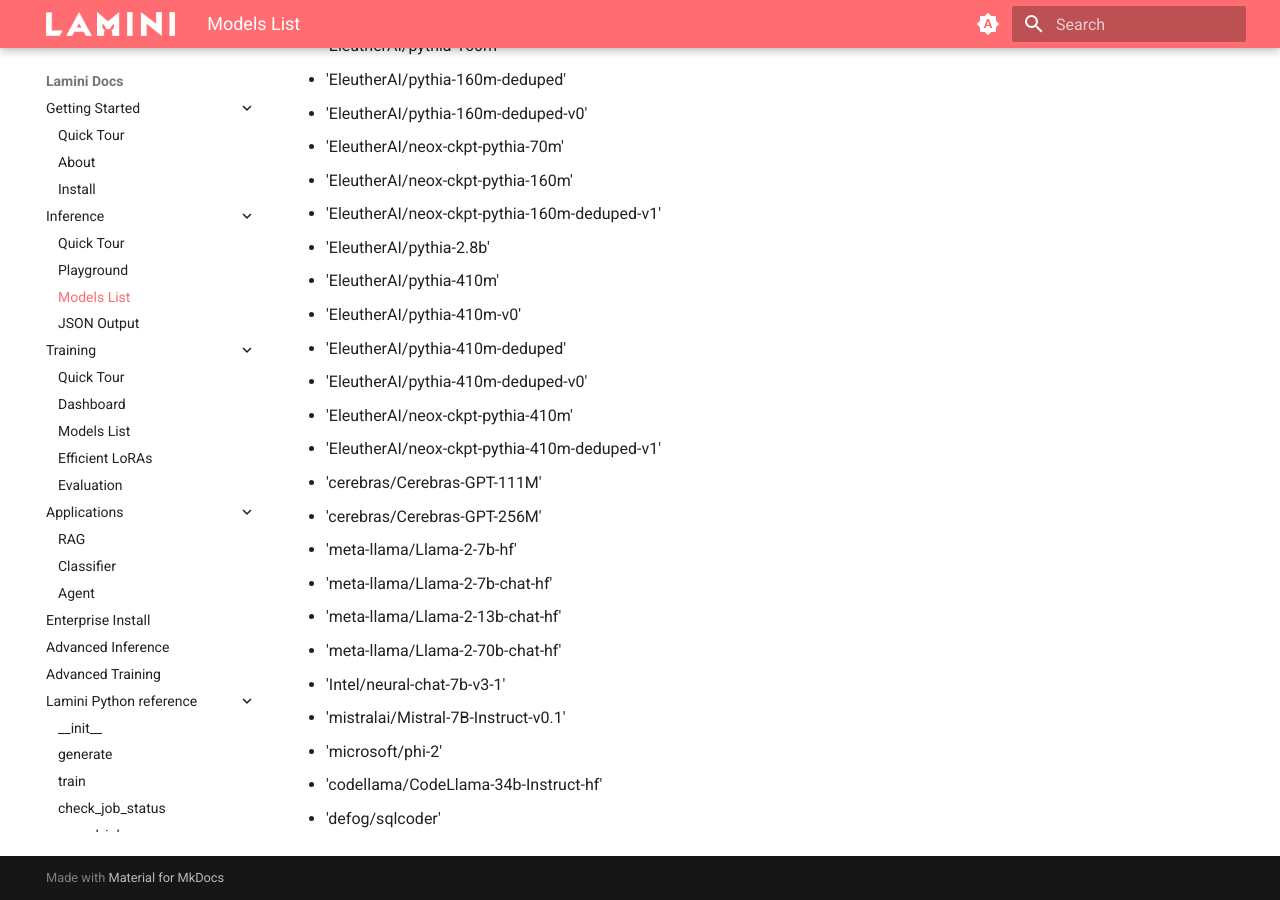
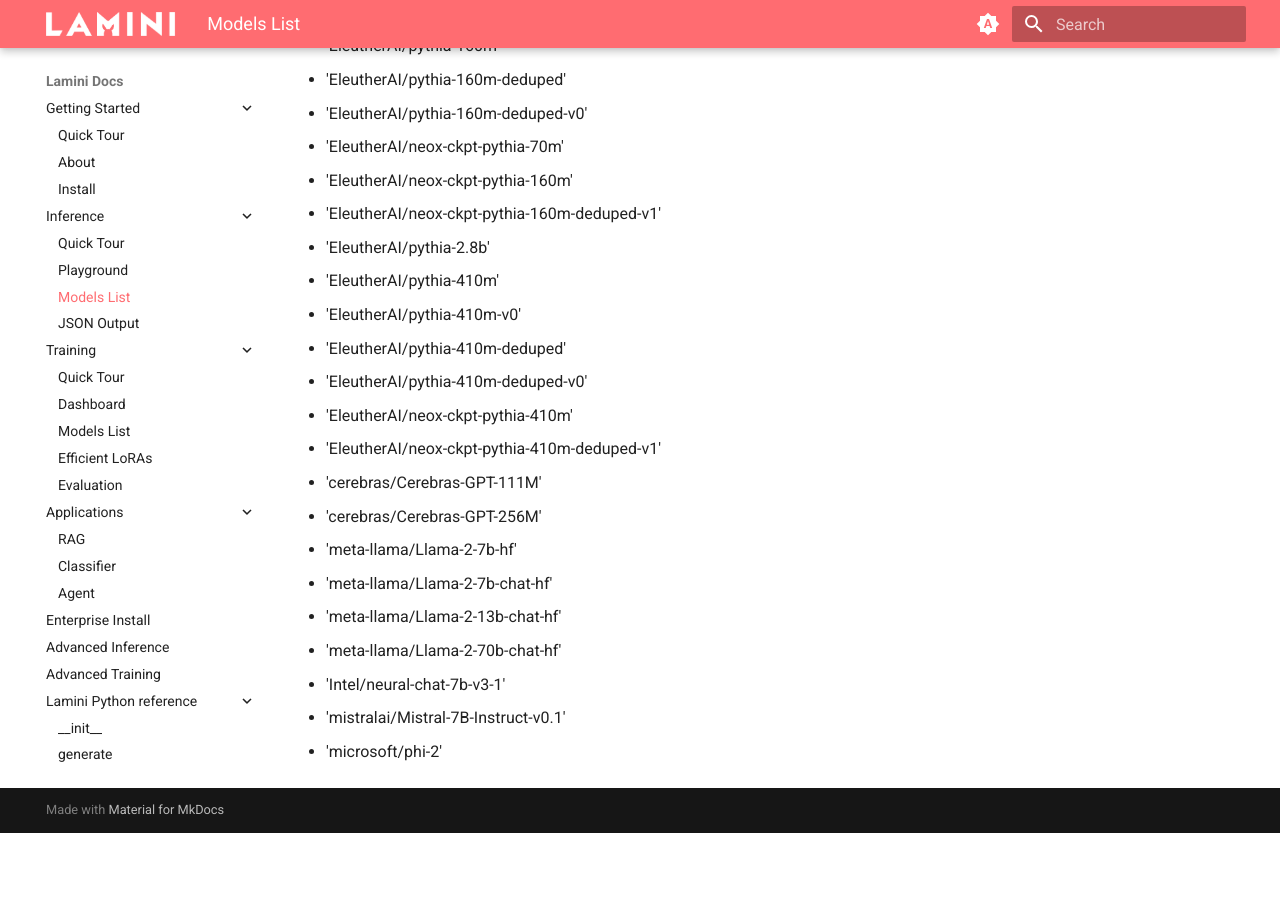
Before and after one commit to lamini-ai/lamini-ai.github.io, an MkDocs documentation site: the page built from docs/inference/models_list.md, in a window 1280 px wide and 900 px high, scrolled down 583 px. Built offline with MkDocs 1.6.1 and Material for MkDocs 9.7.7, drawn with Linux system fonts in a browser that asks for light colours; after the commit the page ends 1416 px from its top, so only the background shows below that.

Commit message:
Update list

```diff
--- a/docs/inference/models_list.md
+++ b/docs/inference/models_list.md
@@ -34,8 +34,6 @@
 - 'Intel/neural-chat-7b-v3-1'
 - 'mistralai/Mistral-7B-Instruct-v0.1'
 - 'microsoft/phi-2'
-- 'codellama/CodeLlama-34b-Instruct-hf'
-- 'defog/sqlcoder'
 
 <!-- | Model name (size) | `model_name` field | Context size | Tier | Requests per month (limit)
 | ----------------- | ------------------ | ------------ | ---- | ------------------ |
```
